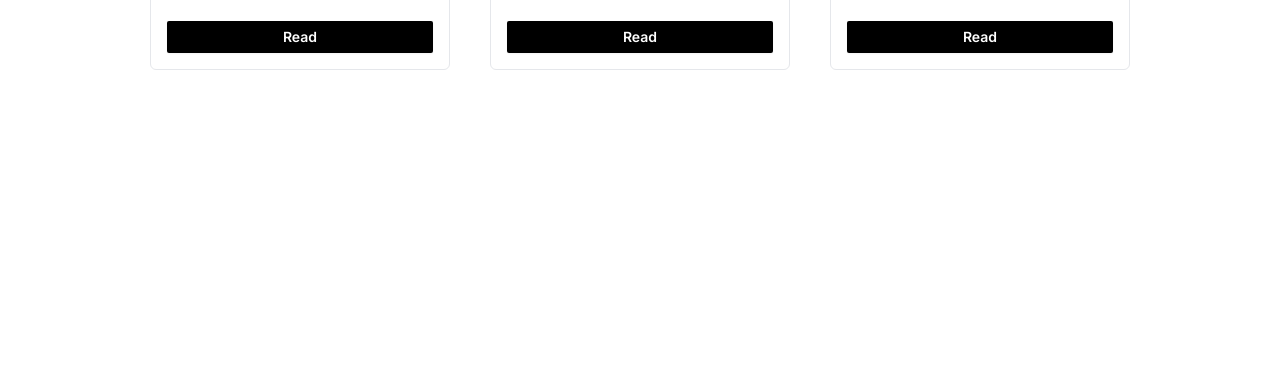
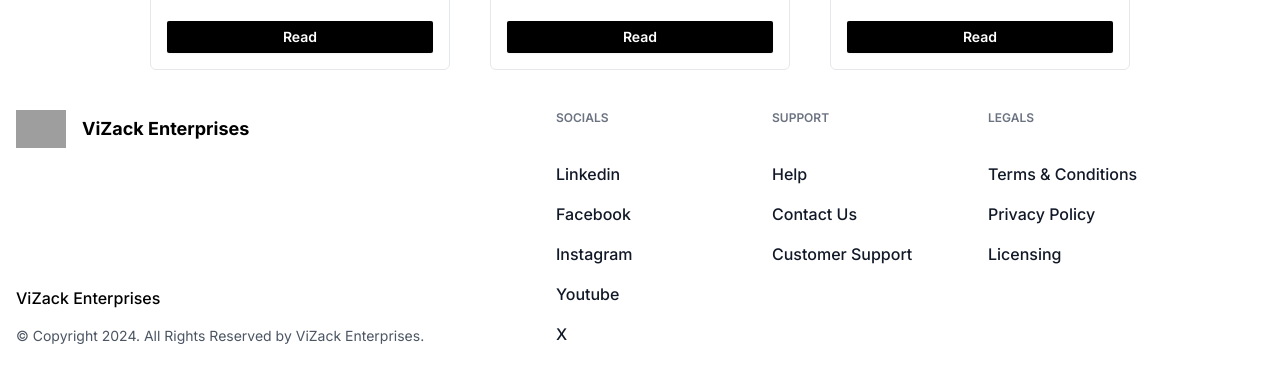
Before and after one commit to ayushsharma74/vizack.com, a Next.js app: page / in a window 1280 px wide. Shown: the part 1328-1710 px from the top of the page. Before the commit the page ends 1398 px from the top, so only its background shows below. Built offline with nearby package versions, Linux system fonts and the light colour scheme; grey boxes are pictures that could not be loaded.

Commit message:
Added Footer.jsx

```diff
--- a/src/app/layout.jsx
+++ b/src/app/layout.jsx
@@ -25,7 +25,7 @@ import "@/styles/globals.css";
 import "@/styles/icofont.css"
 import Navbar from "@/components/Navbar";
 import NextTopLoader from 'nextjs-toploader';
-
+import Footer from "@/components/Footer";
 
 const inter = Inter({ subsets: ["latin"] });
 
@@ -51,6 +51,7 @@ export default function RootLayout({ children }) {
         <NextTopLoader showSpinner={false} color="orange"/>
         <Navbar />
         {children}
+        <Footer />
       </body>
     </html>
   );
--- a/src/app/page.jsx
+++ b/src/app/page.jsx
@@ -50,7 +50,7 @@ export default function home(){
         <Mainpage />
 
         <main className={anton.className}>
-        <h1 className='ml-10 border-b-2 text-5xl text-[#f2932f]'>Our services.</h1>
+        <h1 className='ml-10 border-b-2 text-5xl text-default'>Our services.</h1>
         </main>
         <div className='h-[100%] w-[100%] flex justify-center space-x-10 mt-10'>
       <Card />
@@ -58,6 +58,7 @@ export default function home(){
       <Card />
 
       </div>
+
     </>
   )
 }
--- /dev/null
+++ b/src/components/Footer.jsx
@@ -0,0 +1,149 @@
+export default function Footer(){
+    const logo = "/assets/logo/logo.ico"
+    return(
+        <section class="relative overflow-hidden py-10">
+  <div class="relative z-10 mx-auto max-w-7xl px-4">
+    <div class="-m-6 flex flex-wrap">
+      <div class="w-full p-6 md:w-1/2 lg:w-5/12">
+        <div class="flex h-full flex-col justify-between">
+          <div class="mb-4 inline-flex items-center">
+            <img
+            src={logo}
+            alt=""
+            height={50}
+            width={50}
+            />
+            <span class="ml-4 text-lg font-bold">ViZack Enterprises</span>
+          </div>
+          <div>
+            <p class="mb-4  text-base font-medium">
+              ViZack Enterprises
+            </p>
+            <p class="text-sm text-gray-600">
+              © Copyright 2024. All Rights Reserved by ViZack Enterprises.
+            </p>
+          </div>
+        </div>
+      </div>
+      <div class="w-full p-6 md:w-1/2 lg:w-2/12">
+        <div class="h-full">
+          <h3 class="tracking-px mb-9  text-xs font-semibold uppercase text-gray-500">
+            Socials
+          </h3>
+          <ul>
+            <li class="mb-4">
+              <a
+                class=" text-base font-medium text-gray-900 hover:text-gray-700"
+                href="#"
+              >
+                Linkedin
+              </a>
+            </li>
+            <li class="mb-4">
+              <a
+                class=" text-base font-medium text-gray-900 hover:text-gray-700"
+                href="#"
+              >
+                Facebook
+              </a>
+            </li>
+            <li class="mb-4">
+              <a
+                class=" text-base font-medium text-gray-900 hover:text-gray-700"
+                href="#"
+              >
+                Instagram
+              </a>
+            </li>
+            <li className='mb-4'>
+              <a
+                class=" text-base font-medium text-gray-900 hover:text-gray-700"
+                href="#"
+              >
+                Youtube
+              </a>
+            </li>
+            <li className=''>
+              <a
+                class=" text-base font-medium text-gray-900 hover:text-gray-700"
+                href="#"
+              >
+                X
+              </a>
+            </li>
+
+          </ul>
+        </div>
+      </div>
+      <div class="w-full p-6 md:w-1/2 lg:w-2/12">
+        <div class="h-full">
+          <h3 class="tracking-px mb-9  text-xs font-semibold uppercase text-gray-500">
+            Support
+          </h3>
+          <ul>
+
+            <li class="mb-4">
+              <a
+                class=" text-base font-medium text-gray-900 hover:text-gray-700"
+                href="#"
+              >
+                Help
+              </a>
+            </li>
+            <li class="mb-4">
+              <a
+                class=" text-base font-medium text-gray-900 hover:text-gray-700"
+                href="#"
+              >
+                Contact Us
+              </a>
+            </li>
+            <li>
+              <a
+                class=" text-base font-medium text-gray-900 hover:text-gray-700"
+                href="#"
+              >
+                Customer Support
+              </a>
+            </li>
+          </ul>
+        </div>
+      </div>
+      <div class="w-full p-6 md:w-1/2 lg:w-3/12">
+        <div class="h-full">
+          <h3 class="tracking-px mb-9  text-xs font-semibold uppercase text-gray-500">
+            Legals
+          </h3>
+          <ul>
+            <li class="mb-4">
+              <a
+                class=" text-base font-medium text-gray-900 hover:text-gray-700"
+                href="#"
+              >
+                Terms &amp; Conditions
+              </a>
+            </li>
+            <li class="mb-4">
+              <a
+                class=" text-base font-medium text-gray-900 hover:text-gray-700"
+                href="#"
+              >
+                Privacy Policy
+              </a>
+            </li>
+            <li>
+              <a
+                class=" text-base font-medium text-gray-900 hover:text-gray-700"
+                href="#"
+              >
+                Licensing
+              </a>
+            </li>
+          </ul>
+        </div>
+      </div>
+    </div>
+  </div>
+</section>
+    );
+}
```
